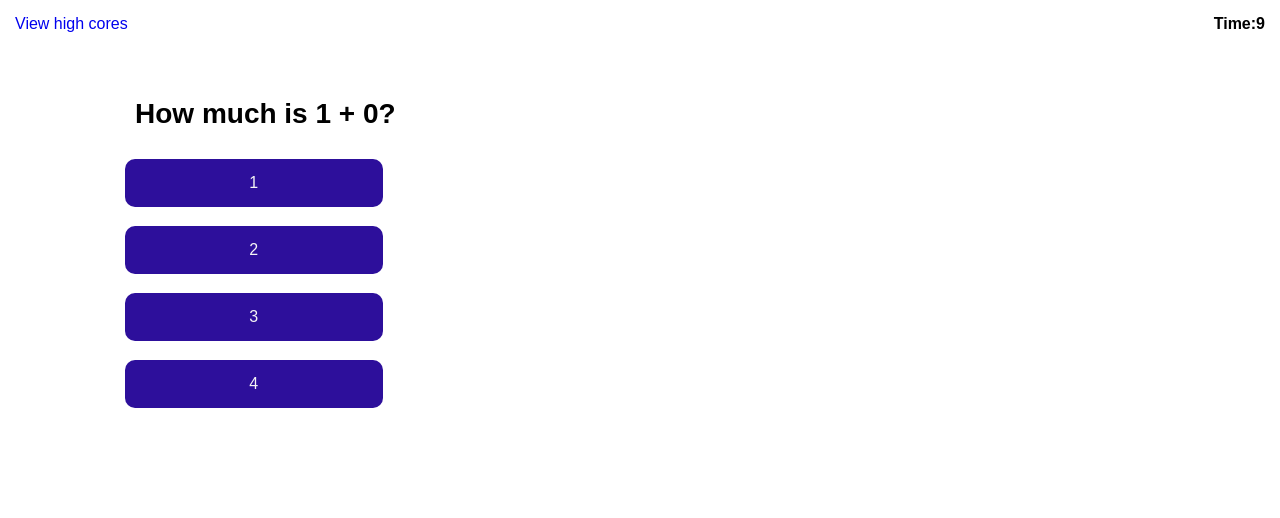
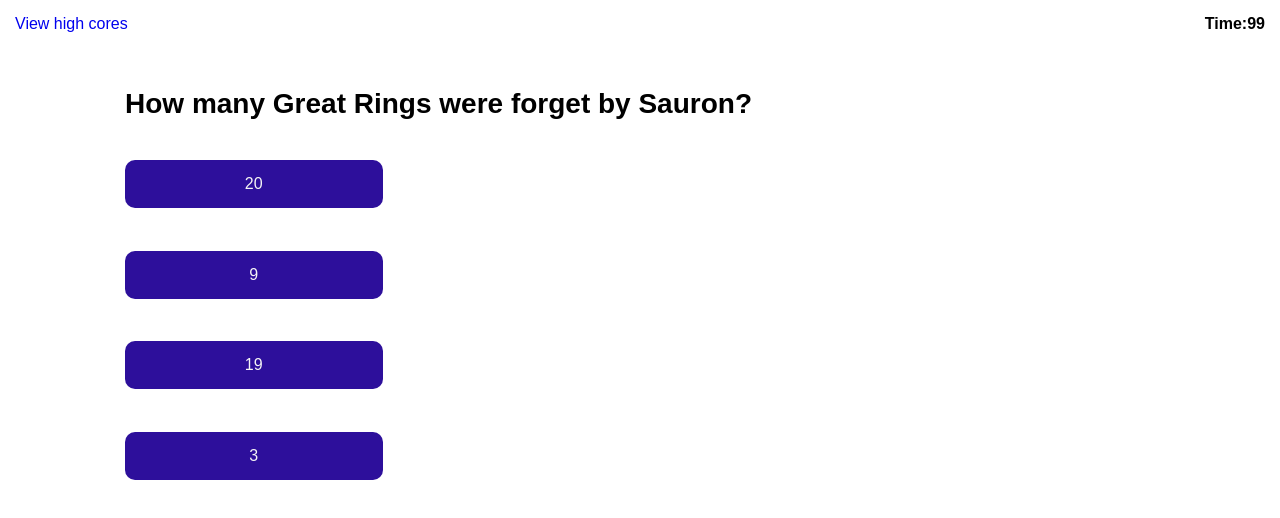
Before and after one commit to Feortegas/code-quiz, a plain HTML site: page index.html in a window 1280 px wide. Both pictures are taken after a click on the button "Start Quiz". Drawn offline with Linux system fonts and the light colour scheme.

Commit message:
add questions and answers, end game display

```diff
--- a/assets/css/style.css
+++ b/assets/css/style.css
@@ -52,7 +52,7 @@
     cursor: pointer;
 }
 
-#questions {
+#answer-options {
     text-align: center;
     padding: 40px 125px;
     height: 400px;
@@ -62,8 +62,12 @@
     align-items: flex-start;
 }
 
+#questions {
+    text-align: left;
+}
+
 #questions h3 {
     font-size: 28px;
     font-weight: bold;
-    padding: 10px;
+    padding: 40px 125px 0 125px;
 }
--- a/assets/js/script.js
+++ b/assets/js/script.js
@@ -1,7 +1,7 @@
 // Initialize Timer with a value
 // Initialize Score as 0
 var theQuizGame = {
-    theTimer: 10,
+    theTimer: 100,
     theScore: 0,
     theQuestionId: 0
 };
@@ -9,36 +9,42 @@
 // quiz questions array
 var questions = [
     {
-        question: "How much is 1 + 0?",
-        options: [1,2,3,4],
-        rightAnswer: 1
+        question: "How many Great Rings were forget by Sauron?",
+        options: [20,9,19,3],
+        rightAnswer: 19 // 3-elves, 7-dwar-lords, 9-men --> the One Ring is the Master Ring, not a Great Ring. =D
     },
 
     {
-        question: "How much is 1 + 1?",
-        options: [1,2,3,4],
-        rightAnswer: 2
+        question: "William Wallace's final word is _____?",
+        options: ["Revenge","Freedom","oh boy!","Hakunamatata"],
+        rightAnswer: "Freedom"
     },
 
     {
-        question: "How much is 1 + 2?",
-        options: [1,2,3,4],
-        rightAnswer: 3
+        question: "Iconic Star Wars quote: ",
+        options: ["I have a bad feeling about this","May the Force be with you","I am a Jedi, like my father before me","All the above"],
+        rightAnswer: "All the above"
     },
 
     {
-        question: "How much is 1 + 3?",
-        options: [1,2,3,4],
-        rightAnswer: 4
+        question: "Yippee-Ki-Yay, Motherf*****, is a quote from which action movie?",
+        options: ["Rambo, first blood","Die Hard","Beverly Hills Cop","Lethal Weapon"],
+        rightAnswer: "Die Hard"
     }
 ];
 
 // Select questions section element
 var questionsEL = document.getElementById("questions");
+// Select answers section element
+var answersEl = document.getElementById("answers");
+// Select End Game section element
+var endGameEl = document.getElementById("end-game");
 // Select Start Quiz button element
 var startQuizEl = document.querySelector(".start-quiz");
 // Select Timer element
 var timerEl = document.querySelector(".time-counter");
+// EndGame tracker
+var endGame = false;
 
 // Attach event listener to Start Quiz button
 startQuizEl.addEventListener("click", function() {
@@ -48,8 +54,6 @@
     countdown();
     // generate questions
     generateQuestionEls();
-    // generate buttons
-    generateAnswerEls();
 });
 
 // hide main section content when game starts
@@ -57,23 +61,36 @@
 var hideMainContent = function() {
     // hide main section content
     var mainContentEl = document.getElementById("main-page");
-    console.log(mainContentEl);
     mainContentEl.setAttribute("class", "hide-content");
 
     // un-hide questions section content
     questionsEL.removeAttribute("class")
 }
 
+// hide questions section content
+var hideQuestionsContent = function() {
+    questionsEL.setAttribute("class", "hide-content");
+    // un-hide End Game section content
+    endGameEl.removeAttribute("class");
+
+    var theFinalScoreEl = document.getElementById("final-score");
+    theFinalScoreEl.textContent = theQuizGame.theTimer;
+}
+
 // Timer function
 var countdown = function() {
 
     var timeInterval = setInterval(function () {
-        if (theQuizGame.theTimer > 0) {
+        if (endGame) {
+            clearInterval(timeInterval);
+            return;
+        }
+        else if (theQuizGame.theTimer > 0) {
             timerEl.textContent = theQuizGame.theTimer;
             theQuizGame.theTimer--;
         }
         else {
-            timerEl.textContent = 0;
+            // timerEl.textContent = 0;
             clearInterval(timeInterval);
             console.log("Game Over");
             return;
@@ -84,53 +101,55 @@
 // Generate Question Elements function
 var generateQuestionEls = function() {
 
-    if (theQuizGame.theQuestionId <= questions.length && theQuizGame.theQuestionId == 0) {
-        // creante question h3 element
-        var h3El = document.createElement("h3");
-        h3El.textContent = questions[theQuizGame.theQuestionId].question;
-        questionsEL.appendChild(h3El);
-    }
-    else if (theQuizGame.theQuestionId <= questions.length) {
-        var h3El = document.createElement("h3");
-        h3El.textContent = questions[theQuizGame.theQuestionId].question;
-        console.log(h3El.textContent);
+    var questionNum = theQuizGame.theQuestionId;
+
+    if (questionNum < questions.length) {
+        var h3El = document.getElementById("the-question");
+        h3El.textContent = questions[questionNum].question;
+        generateAnswerEls();
     }
     else {
         // Game is over - show final score section - hide questions section
-        console.log("Game is over - all questions answered");
-        return;
+        endGame = true;
+        console.log("Game is over - all questions answered" + endGame);
+        hideQuestionsContent();
     }
 
 };
 
 // Generate Answer Buttons function
 var generateAnswerEls = function() {
-    for (let i = 0; i < questions[theQuizGame.theQuestionId].options.length; i++) {
+    var questionNum = theQuizGame.theQuestionId;
+    var answersEl = document.getElementById("answer-options");
+    // delete button elements before new ones are created
+    answersEl.innerHTML = "";
+
+    // first question from quiz - create elements
+    for (let i = 0; i < questions[questionNum].options.length; i++) {
         // create answer options buttons
         var answerBtnEl = document.createElement("button");
         answerBtnEl.className = "btn-default";
-        answerBtnEl.textContent = questions[theQuizGame.theQuestionId].options[i];
-        questionsEL.appendChild(answerBtnEl);
+        answerBtnEl.textContent = questions[questionNum].options[i];
+        answersEl.appendChild(answerBtnEl);
 
-        // event listener - click
-        answerBtnEl.addEventListener("click", function() {
-            // check answer
-            checkAnswer(this.textContent, questions[theQuizGame.theQuestionId]);
-        });
+        // click event - check if answer is right or wrong
+        answerBtnEl.onclick = checkAnswer;
     }
 };
 
 // check if answer is correct - assign score (+ or -)
-var checkAnswer = function(answer, questionId) {
-    if (answer == questionId.rightAnswer) {
+var checkAnswer = function() {
+    if (this.textContent == questions[theQuizGame.theQuestionId].rightAnswer) {
         console.log("answer is correct");
         theQuizGame.theScore++;
         theQuizGame.theQuestionId++;
         generateQuestionEls();
     }
     else {
-        console.log("answer is incorrect " + answer + questionId.rightAnswer);
+        console.log("answer is incorrect");
         theQuizGame.theScore--;
+        theQuizGame.theQuestionId++;
         console.log(theQuizGame.theScore);
+        generateQuestionEls();
     }
 };
--- a/index.html
+++ b/index.html
@@ -29,11 +29,18 @@
 
     <!-- questions section -->
     <section id="questions" class="hide-content">
+        <h3 id="the-question"></h3>
+        <div id="answer-options"></div>
     </section>
 
-    <!-- final score section -->
-    <section class="final-score hide-content">
-
+    <!-- end game section -->
+    <section id="end-game" class="hide-content">
+        <h2>All done!</h2>
+        <p>Your final score is <span id="final-score"></span>.</p>
+        <p>
+          Enter initials: <input type="text" id="initials" max="3" />
+          <button id="submit">Submit</button>
+        </p>
     </section>
 
     <!-- high scores section -->
```
